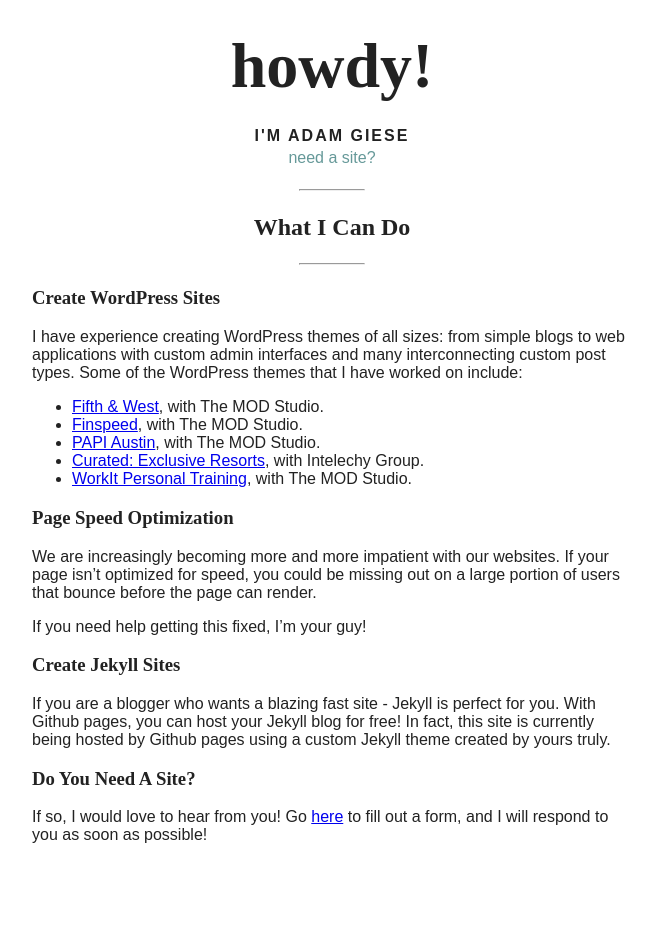
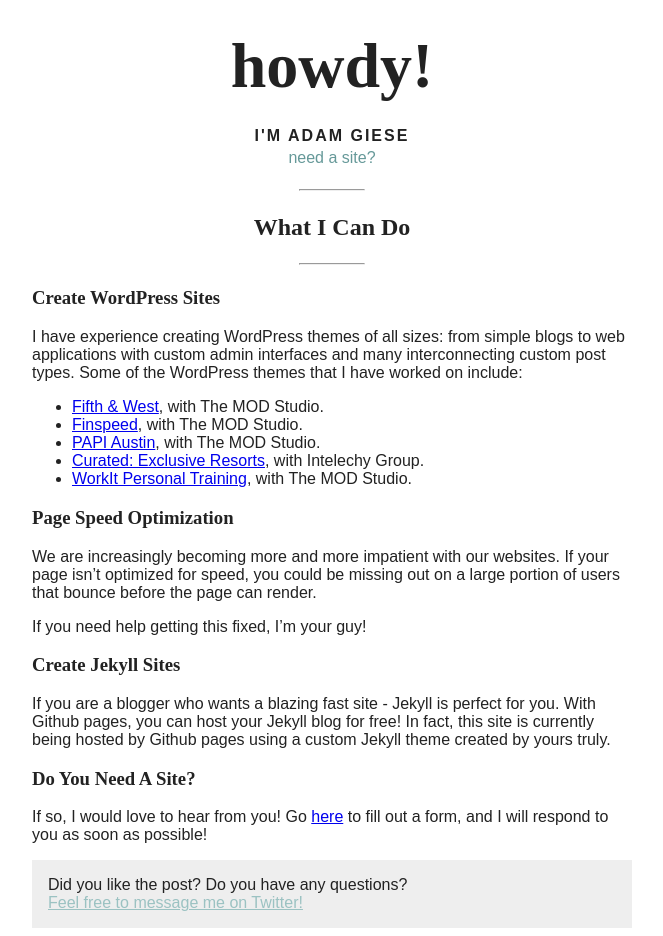
Before and after one commit to adamgiese/adamgiese.github.io, a Jekyll site: the page built from pages/skills.md, in a window 1280 px wide. Shown: the whole page, without its empty margins (308-971 px from the left). Built offline with Jekyll 4.4.1, drawn with Linux system fonts in a browser that asks for light colours; nearby versions of some CDN libraries; before the commit the page ends 900 px from its top, so only the background shows below that.

Commit message:
Add footer link

```diff
--- a/_layouts/post.html
+++ b/_layouts/post.html
@@ -6,4 +6,8 @@
       <h2 class="post-title">{{ page.title }}</h3>
       <hr>
       {{ content }}
+      <footer class="post-footer">
+      Did you like the post? Do you have any questions? <br />
+      <a href="https://twitter.com/AdamGieseDev">Feel free to message me on Twitter!</a>
+      </footer>
     </div>
--- a/styles/modules/_colors.scss
+++ b/styles/modules/_colors.scss
@@ -1 +1,2 @@
 $color-primary: #222;
+$color-accent: #9bc2c2;
--- a/styles/partials/_base.scss
+++ b/styles/partials/_base.scss
@@ -17,3 +17,7 @@ pre {
   padding: 1em;
   overflow: auto;
 }
+code {
+  background: #ddd;
+  padding: 0 4px;
+}
--- a/styles/partials/_post.scss
+++ b/styles/partials/_post.scss
@@ -24,4 +24,13 @@
     margin: 0 auto;
     max-width: 400px;
   }
+  &-footer {
+    margin-top: 1rem;
+    padding: 1rem;
+    background: #eee;
+
+    a {
+      color: $color-accent;
+    }
+  }
 }
```
